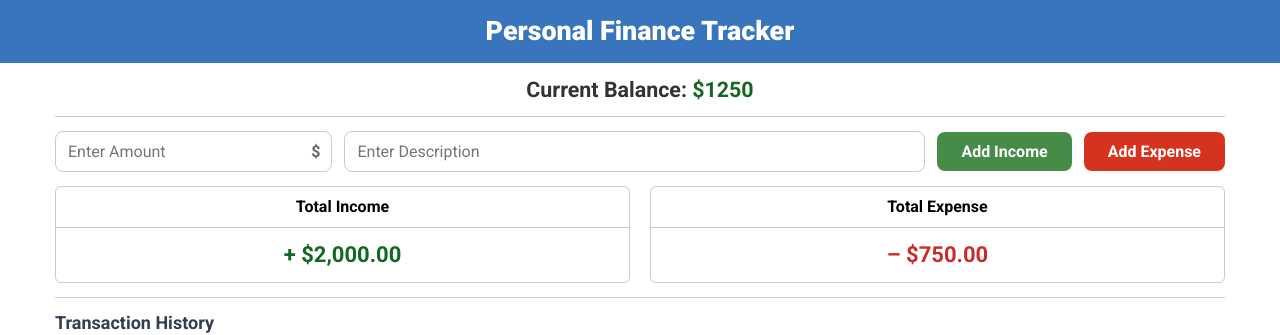
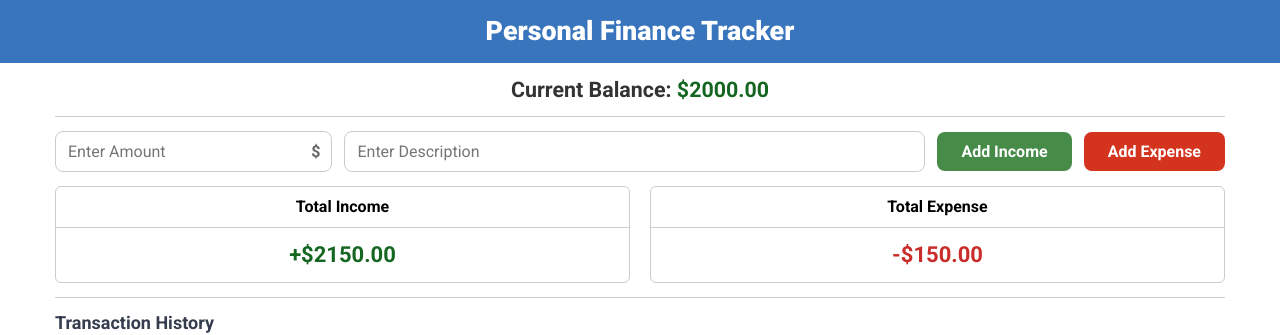
Before and after one commit to Dmytrovs/personal-finance-tracker, a React (Vite) app: page / in a window 1280 px wide. Shown: the top 335 px of the page. Built offline with nearby package versions, Linux system fonts and the light colour scheme.

Commit message:
implement real-time balance and stats calculations

```diff
--- a/src/App.jsx
+++ b/src/App.jsx
@@ -7,7 +7,6 @@ import ActionButtonClearAll from "./components/ActionButtonClearAll/ActionButton
 import styles from "./App.module.css";
 
 function App() {
-
   const [transactions, setTransactions] = useState([
     {
       id: 1,
@@ -37,30 +36,41 @@ function App() {
       amount: 150.0,
       type: "Income",
     },
-  ])
+  ]);
+
+   const totalIncome = transactions
+    .filter((transaction) => transaction.type === "Income")
+    .reduce((sum, transaction) => sum + transaction.amount, 0);
+
+   const totalExpense = transactions
+    .filter((transaction) => transaction.type === "Expense")
+    .reduce((sum, transaction) => sum + transaction.amount, 0);
+
+  const currentBalance = totalIncome - totalExpense;
 
   const addTransaction = (newTransaction) => {
     const today = new Date();
-    const formattedDate = `${today.getMonth() + 1}/${today.getDate()}/${today.getFullYear()}`
+    const formattedDate = `${today.getMonth() + 1}/${today.getDate()}/${today.getFullYear()}`;
 
     //Creating a transaction object
     const transactionWithId = {
       id: Date.now(),
       date: formattedDate,
       ...newTransaction,
-    }
+    };
 
-    setTransactions([transactionWithId, ...transactions])
+    setTransactions([transactionWithId, ...transactions]);
+  };
 
-  }
+
 
   return (
     <>
       <Header />
       <div className="container">
-        <BalanceAndForm onAddTransaction={addTransaction} />
-        <StatsCards />
-        <TransactionTable  transactions={transactions}/>
+        <BalanceAndForm onAddTransaction={addTransaction} currentBalance={currentBalance} />
+        <StatsCards totalIncome={totalIncome}  totalExpense={totalExpense}/>
+        <TransactionTable transactions={transactions} />
         <ActionButtonClearAll />
       </div>
     </>
--- a/src/components/BalanceAndForm/BalanceAndForm.jsx
+++ b/src/components/BalanceAndForm/BalanceAndForm.jsx
@@ -1,7 +1,7 @@
 import { useState } from "react";
 import styles from "./BalanceAndForm.module.css";
 
-const BalanceAndForm = ({ onAddTransaction }) => {
+const BalanceAndForm = ({ onAddTransaction, currentBalance }) => {
   const [amount, setAmount] = useState("");
   const [description, setDescription] = useState("");
 
@@ -23,7 +23,7 @@ const BalanceAndForm = ({ onAddTransaction }) => {
   return (
     <div className={styles.container}>
       <div className={styles.balance}>
-        Current Balance: <span className={styles.balanceAmount}>$1250</span>
+        Current Balance: <span className={styles.balanceAmount}>{currentBalance >= 0 ? `$${currentBalance.toFixed(2)}` : `-$${Math.abs(currentBalance.toFixed(2))}`}</span>
       </div>
 
       <div className={styles.formRow}>
--- a/src/components/StatsCards/StatsCards.jsx
+++ b/src/components/StatsCards/StatsCards.jsx
@@ -1,13 +1,13 @@
 import styles from "./StatsCards.module.css";
 
-const StatsCards = () => {
+const StatsCards = ({ totalIncome, totalExpense }) => {
   return (
     <div className={styles.statsContainer}>
       {/*  Income Card */}
       <div className={styles.card}>
         <h2 className={styles.cardTitle}>Total Income</h2>
         <div className={`${styles.cardAmount} ${styles.income}`}>
-          + $2,000.00
+          +${totalIncome.toFixed(2)}
         </div>
       </div>
 
@@ -15,7 +15,7 @@ const StatsCards = () => {
       <div className={styles.card}>
         <h2 className={styles.cardTitle}>Total Expense</h2>
         <div className={`${styles.cardAmount} ${styles.expense}`}>
-          – $750.00
+          -${totalExpense.toFixed(2)}
         </div>
       </div>
     </div>
```
